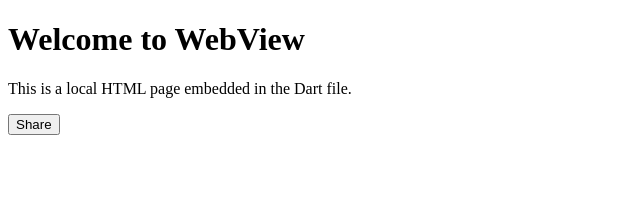
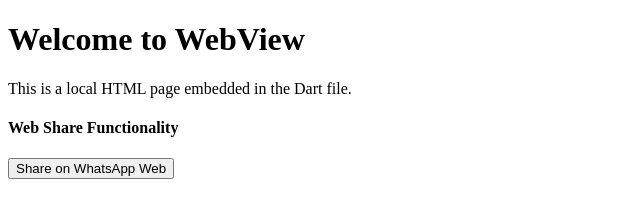
Before and after one commit to MeenaSekar24/devTesting, a plain HTML site: page index.html in a window 1280 px wide. Shown: the whole page, without its empty margins (0-640 px from the left). Drawn offline with Linux system fonts and the light colour scheme.

Commit message:
Update index.html

```diff
--- a/index.html
+++ b/index.html
@@ -7,17 +7,30 @@
     <title>WebView Example</title>
     <script>
         function shareText() {
-            if (window.flutter_inappwebview) {
-                window.flutter_inappwebview.callHandler('shareFunction', 'Check out this awesome WebView!');
+            var isMobile = /iPhone|iPad|iPod|Android/i.test(navigator.userAgent);
+            if (isMobile) {
+                if (window.flutter_inappwebview) {
+                    window.flutter_inappwebview.callHandler('shareFunction', 'Check out this awesome WebView!');
+                }
+            } else {
+                var url = 'https://web.whatsapp.com/send?text=' + encodeURIComponent('Hello World!');
+                window.open(url, '_blank');
+
             }
         }
+
     </script>
 </head>
 
 <body>
     <h1>Welcome to WebView</h1>
     <p>This is a local HTML page embedded in the Dart file.</p>
-    <button onclick="shareText()">Share</button>
+    <h4>Web Share Functionality</h4>
+    <button onclick="shareText()">Share on WhatsApp Web</button>
+    <div style="height: 50px;">
+
+    </div>
+
 </body>
 
 </html>
```
